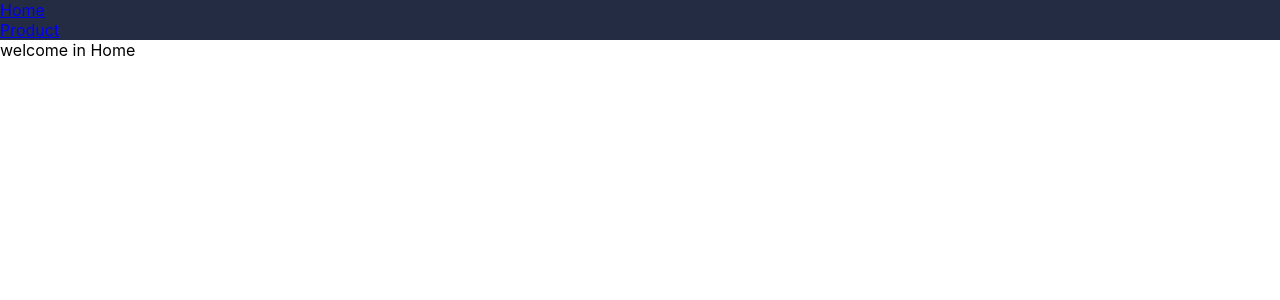
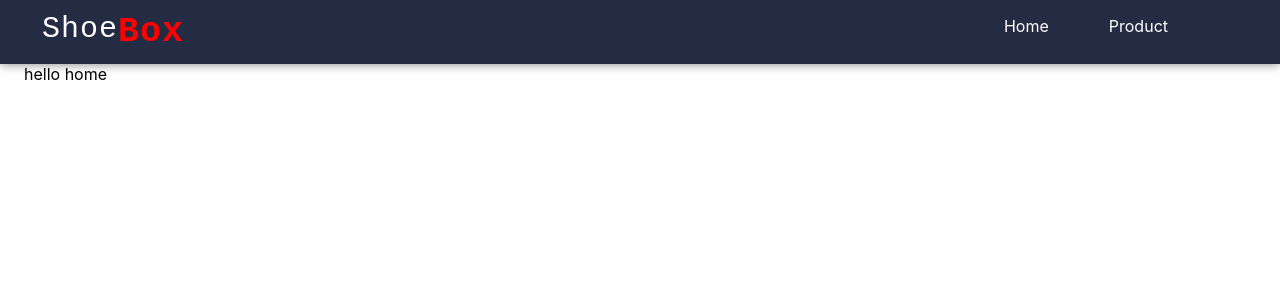
Before and after one commit to amarismail522-zz/shoestore-reactapp, a React (Create React App) app: page / in a window 1280 px wide. Shown: the top 300 px of the page. Built offline with nearby package versions, Linux system fonts and the light colour scheme.

Commit message:
modify Navbar.js

```diff
--- a/src/App.css
+++ b/src/App.css
@@ -7,8 +7,37 @@
 .nav{
   color: #fff;
   width: 100%;
+  display: flex;
+  justify-content: space-between;
   background-color: #242c44;
+  padding: 12px;
+  box-shadow: 0px 0px 10px 0px rgba(0, 0, 0, 0.5) ;
+  box-sizing: border-box;
+  /* position: fixed;   */
+}
+.nav ul{
   display: flex;
-  flex-direction:column ;
-  justify-content: center;
+  flex-direction: row;
+  justify-content: flex-end;
+  padding:0px 70px;
 }
+.nav li{
+  list-style-type: none;
+  padding: 4px 30px 0px 30px;
+}
+
+
+
+.navLink{
+  text-decoration: none;
+  color: #ffff;
+}
+
+.logo-div{
+  display: flex;
+  font-family: monospace;
+  font-size: 30px;
+  box-sizing: border-box;
+  padding-left: 30px;
+  letter-spacing: 1px;
+}
--- a/src/Components/Home.js
+++ b/src/Components/Home.js
@@ -1,9 +1,11 @@
 import React from 'react'
+import Container from '@material-ui/core/Container';
+import store from '../store.json';
 
 export default function Home() {
     return (
-        <div>
-            welcome in Home
-        </div>
+        <Container>
+           hello home
+        </Container>
     )
 }
--- a/src/Components/Navbar.js
+++ b/src/Components/Navbar.js
@@ -1,15 +1,19 @@
 import React from 'react'
-import {Link} from 'react-router-dom';
+import { Link } from 'react-router-dom';
 
 export default function Navbar() {
     return (
         <div className="nav">
+            <div className="logo-div">
+                <span style={{ fontSize: "30px", fontWeight: "500" }}>Shoe </span> {"   "}
+                <span style={{ fontWeight: "700", fontSize: "35px", color: "red" }}> Box</span>
+            </div>
             <ul>
-               <li>
-               <Link to="/">Home</Link>
+                <li>
+                    <Link to="/" as="li" className="navLink">Home</Link>
                 </li>
-               <li>
-               <Link to="/Product">Product</Link>
+                <li>
+                    <Link to="/Product" as="li" className="navLink">Product</Link>
                 </li>
 
 
```
